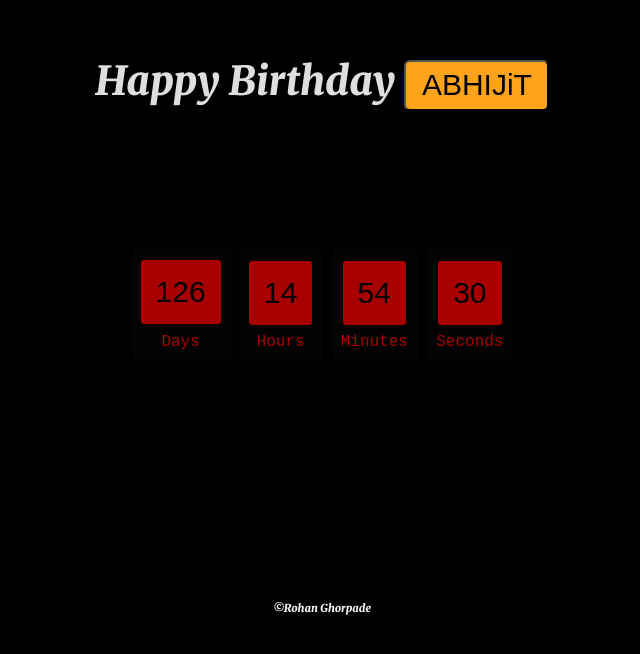
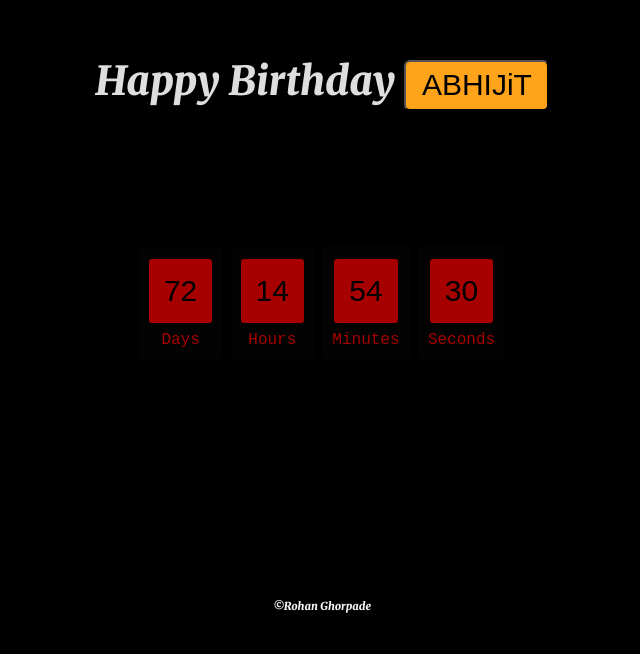
Before and after one commit to RohanG2001/BIRthday-countdown, a plain HTML site: page index.html in a window 1280 px wide. Shown: the part 102-756 px from the top of the page, without its empty margins (318-958 px from the left). Drawn offline with Linux system fonts and the light colour scheme.

Commit message:
Update index.html

```diff
--- a/index.html
+++ b/index.html
@@ -35,7 +35,7 @@
 
 <script>
 
-var deadline = new Date("Sep 05, 2022 23:59:00").getTime();
+var deadline = new Date("Jul 13, 2022 23:59:00").getTime();
 
 var x = setInterval(function() {
 
```
